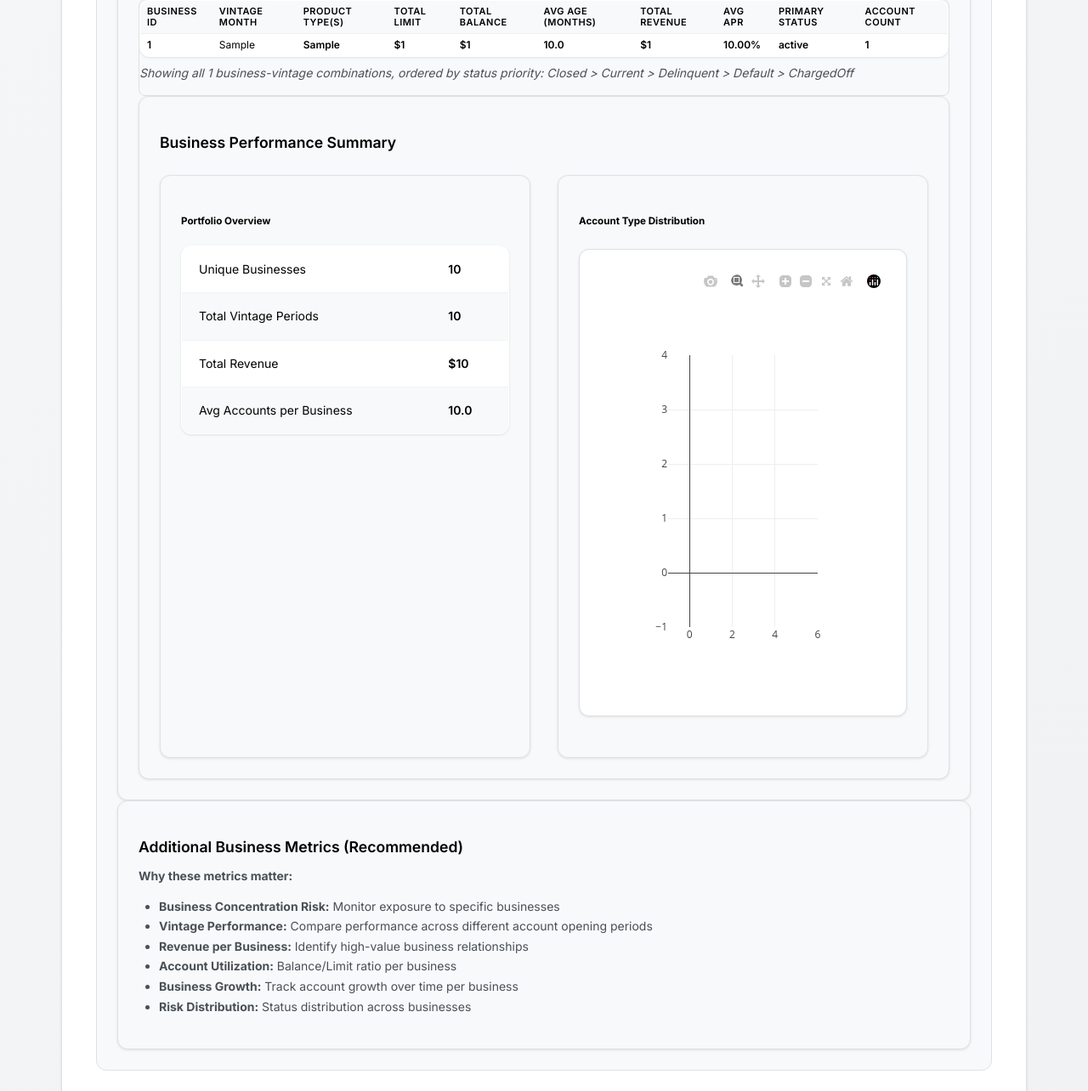
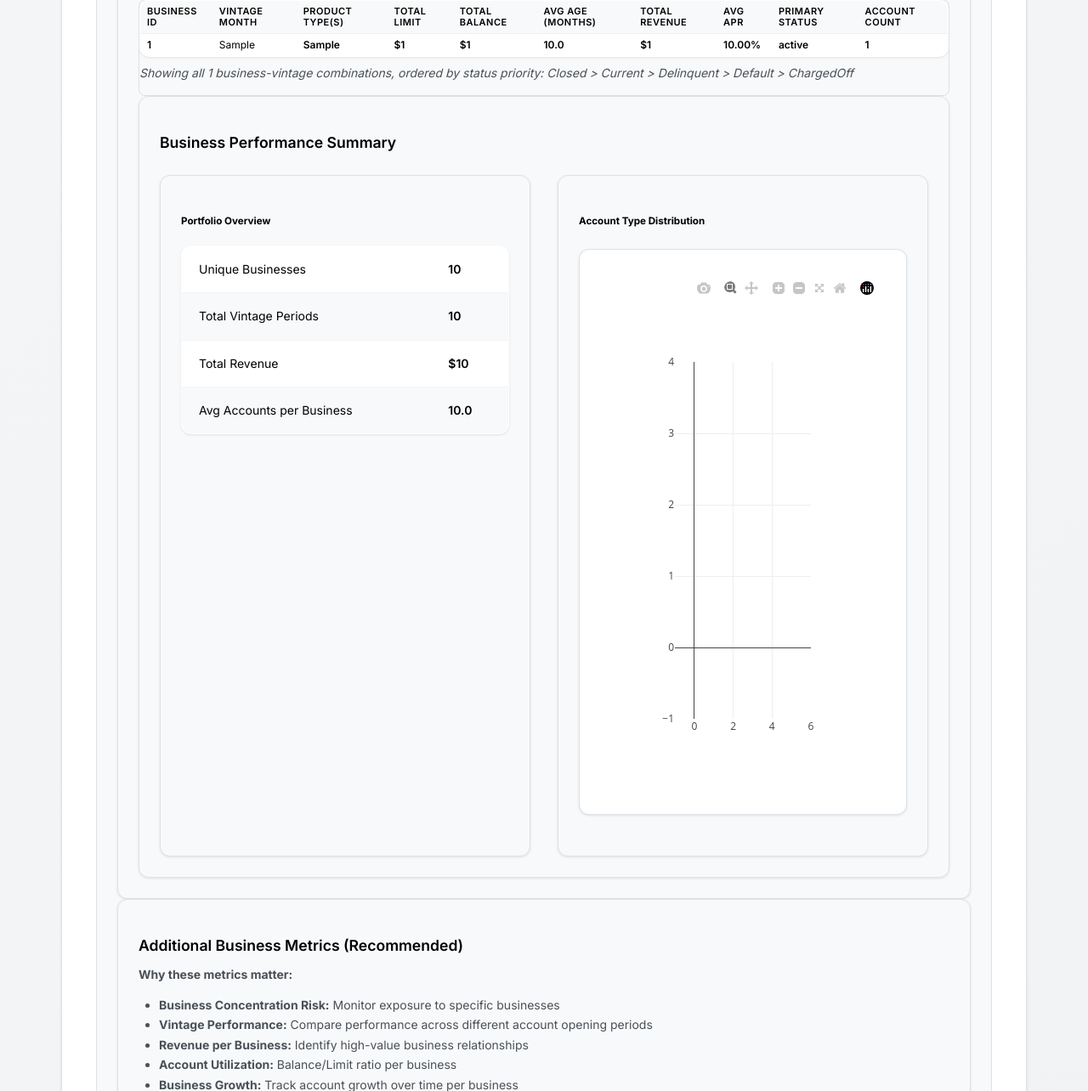
Before and after one commit to thiebault-husson/credit-portfolio-analysis, a Python web app: template src/reporting/templates/combined_report_template.html.j2 in a window 1280 px wide. Shown: the part 2823-4107 px from the top of the page at 85% size. Run offline with Jinja, Linux system fonts and the light colour scheme; the template is opened without the code that fills it: most values are stand-ins (such as "Sample title", 1, 10 or a date in 2020); some libraries are stand-ins or nearby versions.

Commit message:
fix: improve heatmap visibility and add error handling

```diff
--- a/src/reporting/templates/combined_report_template.html.j2
+++ b/src/reporting/templates/combined_report_template.html.j2
@@ -308,6 +308,21 @@
 
         .chart-container svg {
             border-radius: var(--radius-md);
+        }
+
+        /* Heatmap specific styling */
+        #account-type-heatmap {
+            width: 100%;
+            height: 600px;
+            min-height: 500px;
+            border-radius: var(--radius-md);
+            background: white;
+        }
+
+        /* Ensure heatmap container has enough space */
+        .chart-container:has(#account-type-heatmap) {
+            min-height: 650px;
+            padding: 2rem;
         }
 
         /* Footer */
@@ -807,7 +822,11 @@
                             <div class="metric-group">
                                 <h5>Account Type Distribution</h5>
                                 <div class="chart-container">
-                                    <div id="account-type-heatmap"></div>
+                                    <div id="account-type-heatmap">
+                                        <p style="text-align: center; color: var(--text-muted); padding: 2rem;">
+                                            Loading account type distribution heatmap...
+                                        </p>
+                                    </div>
                                 </div>
                             </div>
                         </div>
@@ -1147,7 +1166,15 @@
         {% endif %}
 
         {% if account_type_heatmap %}
-        Plotly.newPlot('account-type-heatmap', {{ account_type_heatmap | safe }});
+        try {
+            Plotly.newPlot('account-type-heatmap', {{ account_type_heatmap | safe }});
+        } catch (error) {
+            console.error('Error loading heatmap:', error);
+            document.getElementById('account-type-heatmap').innerHTML =
+                '<p style="text-align: center; color: var(--text-muted); padding: 2rem;">' +
+                'Unable to load account type distribution heatmap. Please refresh the page to try again.' +
+                '</p>';
+        }
         {% endif %}
     </script>
 </body>
```
Also changed, not shown: src/reporting/html_report_generator.py (+25 -7 lines).
